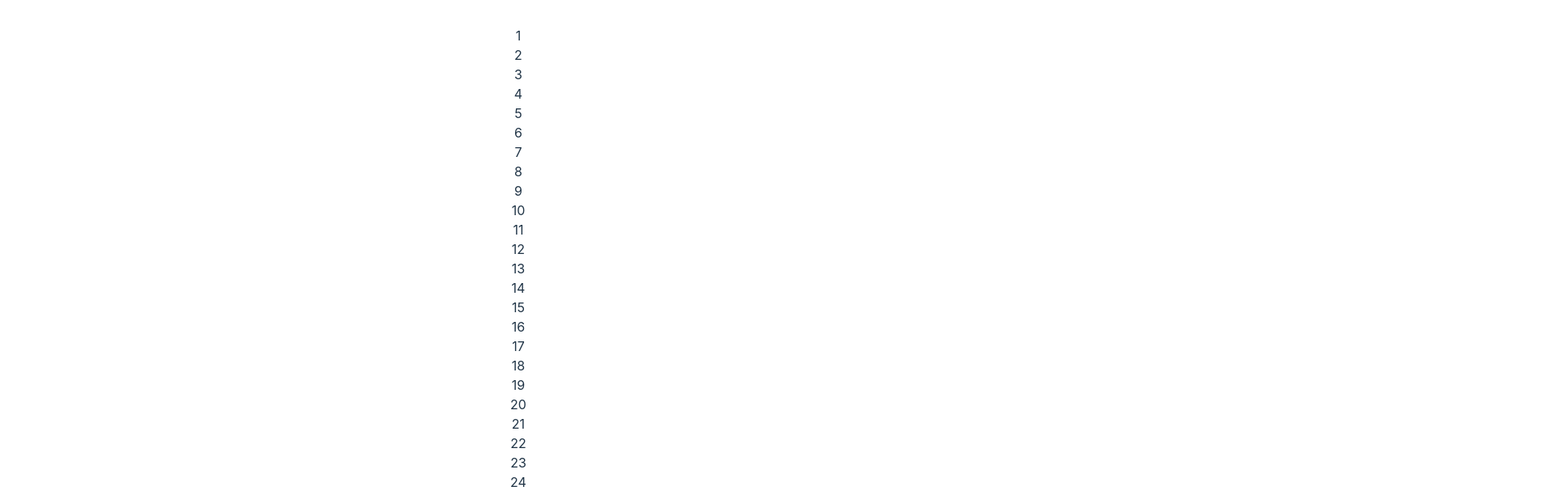
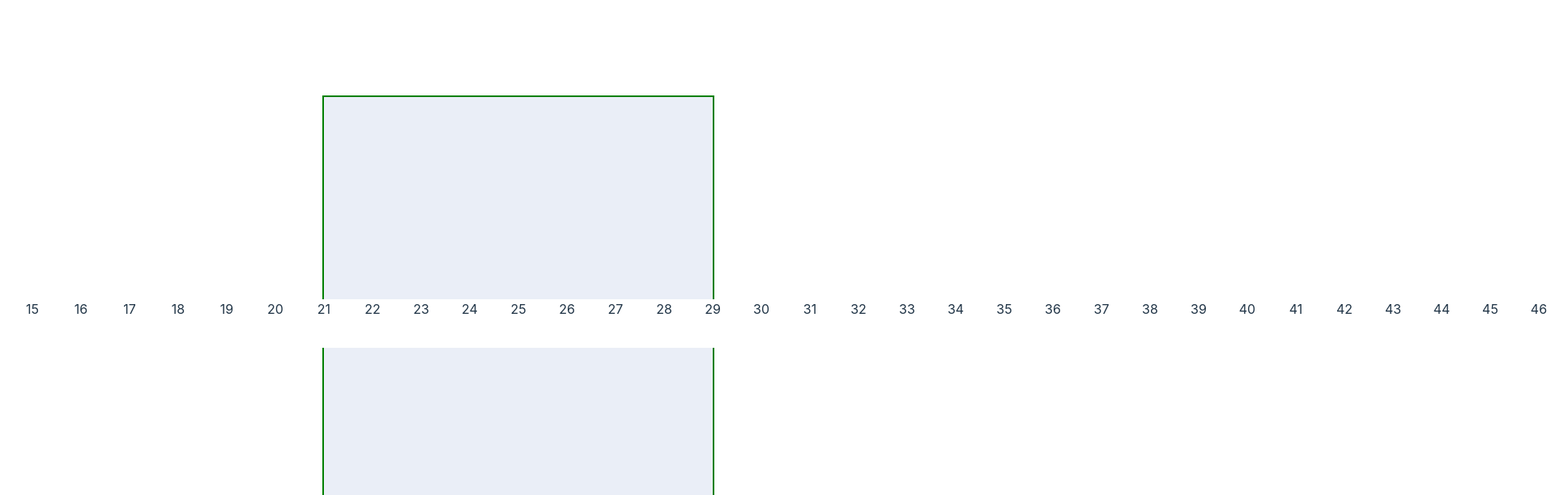
Before and after one commit to kedmar20/Lotto-App-Probeaufgabe, a React (Vite) app: page / in a window 1280 px wide. Shown: the top 612 px of the page at 81% size, 1920 px wide, since content can reach past the window. Built offline with nearby package versions, Linux system fonts and the light colour scheme.

Commit message:
add theme colors, MainTemplate styles, numberlist styles

```diff
--- a/src/App.jsx
+++ b/src/App.jsx
@@ -3,13 +3,19 @@ import "src/App.css";
 import { ThemeProvider } from "styled-components";
 import { theme } from "src/assets/styles/theme";
 import {Outlet} from 'react-router-dom';
+import MainTemplate from "src/components/templates/MainTemplate/MainTemplate";
+// import Provider from "src/providers/Providers";
 
 
 function App() {
 
    return (
          <ThemeProvider theme={theme}>
-                  <Outlet />
+            <MainTemplate>
+                  {/* <Provider> */}
+                        <Outlet />
+                  {/* </Provider> */}
+            </MainTemplate>
          </ThemeProvider>
    );
 }
--- a/src/assets/styles/theme.js
+++ b/src/assets/styles/theme.js
@@ -1,15 +1,15 @@
 export const theme = {
    colors: {
+      backgroundTemplate: "#EAEEF7",
+      cross: "#506266",
+      darkGrey: "#96A1B8",
+      textHeader: "#506266",
+      textFooter: "#3C4862",
       white: "#FFFFFF",
-      lightGrey: "#F7F8FA",
-      grey: "#C0C7D6",
-      darkGrey: "#96A1B8",
       black: "#303030",
       success: "#00B087",
       error: "#FD8C8C",
       warning: "#1627C0",
-      lightPurple: "#E6E6FA",
-      darkPurple: "#6F1976",
    },
    fontSize: {
       xl: "24px",
--- a/src/components/atoms/NumberButton/NumberButton.jsx
+++ b/src/components/atoms/NumberButton/NumberButton.jsx
@@ -1,9 +1,10 @@
 import React from 'react'
+import { NumberButtonStyles } from './NumberButton.styles'
 
 export default function NumberButton({number}) {
   return (
-    <div>
+    <NumberButtonStyles>
       {number}
-    </div>
+    </NumberButtonStyles>
   )
 }
--- a/src/components/atoms/NumberButton/NumberButton.styles.js
+++ b/src/components/atoms/NumberButton/NumberButton.styles.js
@@ -0,0 +1,7 @@
+import styled from "styled-components";
+
+export const NumberButtonStyles = styled.div`
+ background-color: ${({ theme }) => theme.colors.white};
+    width: 60px;
+    height: 60px;
+`
--- a/src/components/molecules/NumberList/NumberList.jsx
+++ b/src/components/molecules/NumberList/NumberList.jsx
@@ -1,5 +1,6 @@
 import React from 'react'
 import NumberButton from 'src/components/atoms/NumberButton/NumberButton';
+import { NumberListStyles } from './NumberList.styles';
 
 const NumberList = () => {
     const numbers = [];
@@ -8,11 +9,11 @@ const NumberList = () => {
 };
 console.log(numbers);
   return (
-    <div>
+    <NumberListStyles>
       {  numbers.map((number)=>(
-      <NumberButton number={number}/>
+      <NumberButton key={number} number={number}/>
         ))}
-    </div>
+    </NumberListStyles>
   )
 }
 
--- a/src/components/molecules/NumberList/NumberList.styles.js
+++ b/src/components/molecules/NumberList/NumberList.styles.js
@@ -0,0 +1,8 @@
+import styled from "styled-components";
+
+export const NumberListStyles = styled.div`
+    display: flex;
+    justify-content: start;
+    align-items: center;
+
+`;
--- a/src/components/templates/MainTemplate/MainTemplate.jsx
+++ b/src/components/templates/MainTemplate/MainTemplate.jsx
@@ -0,0 +1,15 @@
+import React from "react";
+import { MainTemplateStyles } from "./MainTemplate.styles";
+
+
+
+const MainTemplate = ({ children }) => {
+   return (
+      <MainTemplateStyles>
+         {/* <Header /> */}
+         {children}
+         {/* <Footer /> */}
+      </MainTemplateStyles>
+   );
+};
+export default MainTemplate;
--- a/src/components/templates/MainTemplate/MainTemplate.styles.js
+++ b/src/components/templates/MainTemplate/MainTemplate.styles.js
@@ -0,0 +1,12 @@
+import styled from "styled-components";
+
+export const MainTemplateStyles = styled.div`
+    display: flex;
+    flex-wrap: wrap;
+    justify-content: center;
+    align-items: center;
+    background-color: ${({ theme }) => theme.colors.backgroundTemplate};
+    width: 480px;
+    height: 560px;
+    border: green solid 2px;
+`;
--- a/src/main.jsx
+++ b/src/main.jsx
@@ -10,8 +10,6 @@ import {
   createRoutesFromElements,
   Route
 } from "react-router-dom";
-// import Provider from "src/providers/Providers";
-// import MainTemplate from "src/components/templates/MainTemplate/MainTemplate";
 
 
 const router = createBrowserRouter(createRoutesFromElements(
@@ -23,10 +21,6 @@ const router = createBrowserRouter(createRoutesFromElements(
 
 ReactDOM.createRoot(document.getElementById('root')).render(
   <React.StrictMode>
-      {/* <MainTemplate>  */}
-   {/* <Provider> */}
     <RouterProvider router={router}/>
-{/* </Provider> */}
- {/* </MainTemplate> */}
   </React.StrictMode>,
 )
--- a/src/views/Numbers.jsx
+++ b/src/views/Numbers.jsx
@@ -4,9 +4,7 @@ import NumberList from 'src/components/molecules/NumberList/NumberList'
 
 const Numbers = () => {
   return (
-    <div>
       <NumberList/>
-    </div>
   )
 }
 
```
